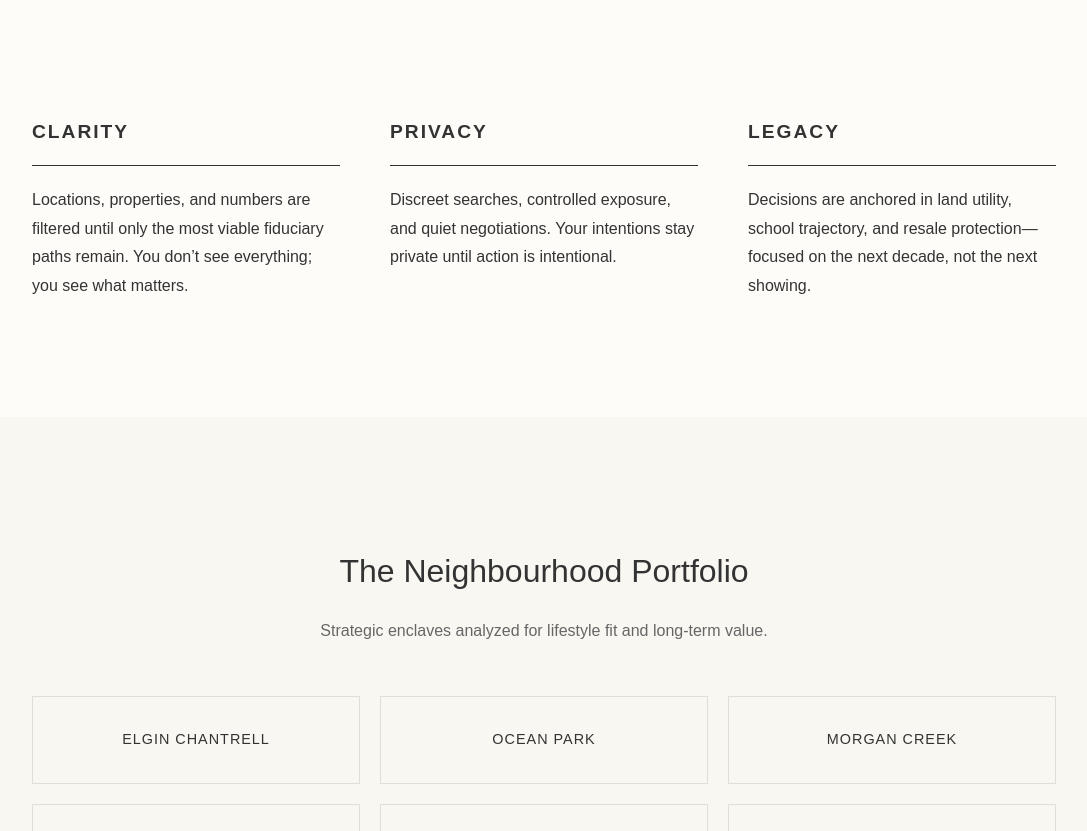
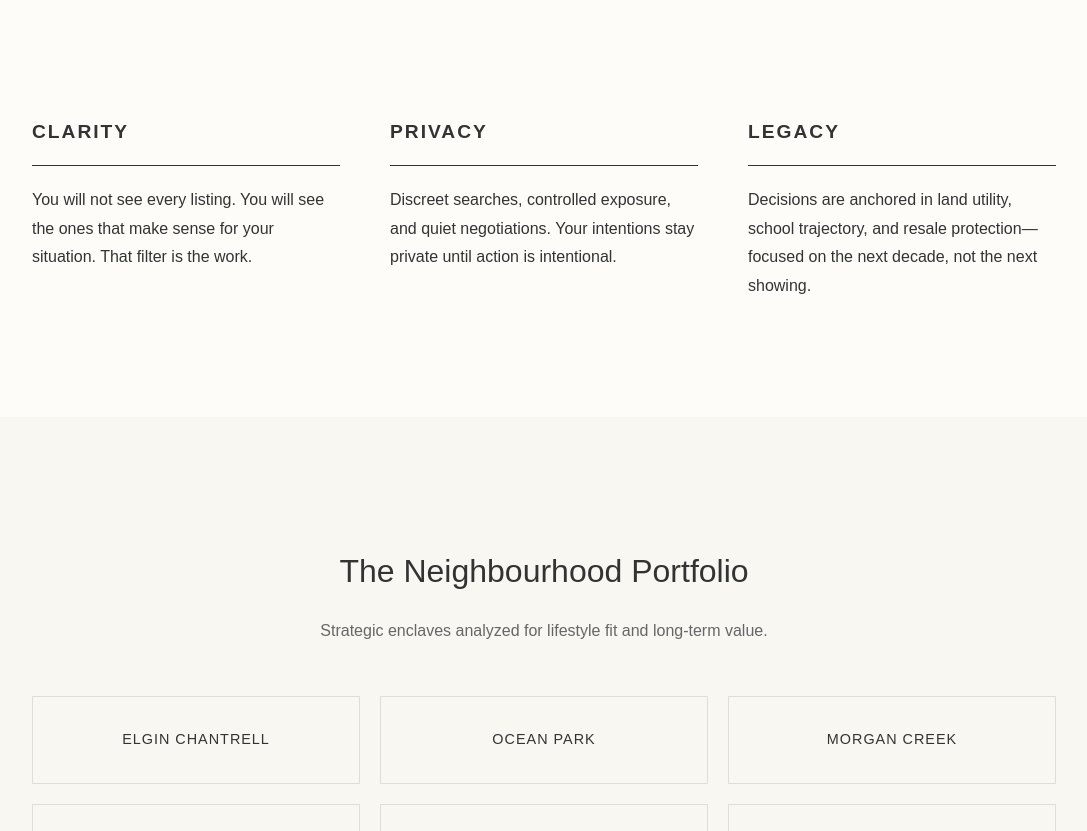
Before and after one commit to gvancouverhomes/tanvirbhupal-site, a Jekyll site: the page built from index.md, in a window 1280 px wide and 900 px high, scrolled down 825 px, cut to the strip 69-900 px from the top of the window. Shown: the whole strip, without its empty margins (96-1183 px from the left). Built offline with Jekyll 4.4.1, drawn with Linux system fonts in a browser that asks for light colours.

Commit message:
Revise clarity description in index.md

```diff
--- a/index.md
+++ b/index.md
@@ -16,7 +16,7 @@ title: Strategic Advisory
   <div class="grid-3">
     <div class="pillar">
       <h3>Clarity</h3>
-      <p>Locations, properties, and numbers are filtered until only the most viable fiduciary paths remain. You don’t see everything; you see what matters.</p>
+      <p>You will not see every listing. You will see the ones that make sense for your situation. That filter is the work.</p>
     </div>
     <div class="pillar">
       <h3>Privacy</h3>
```
